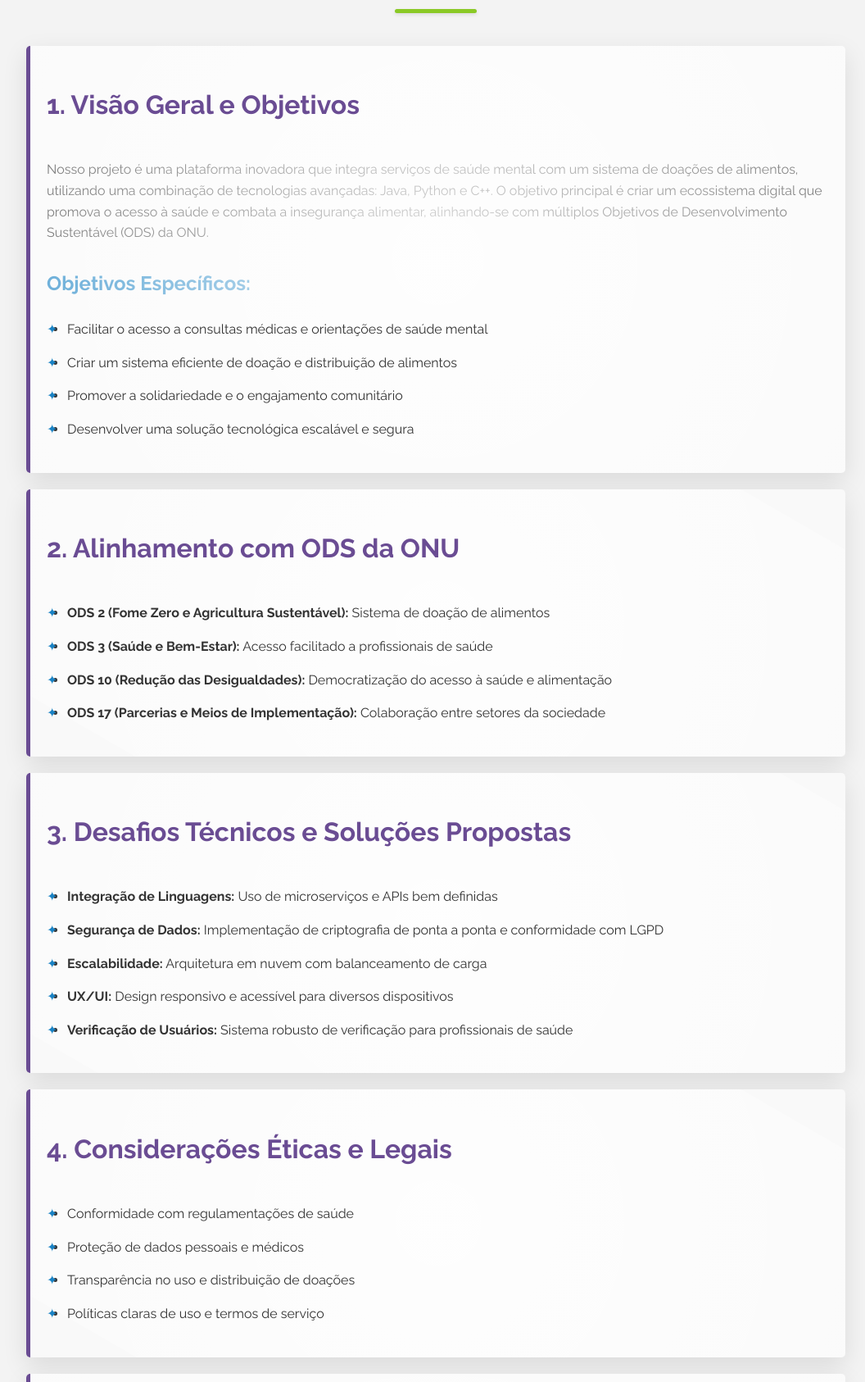
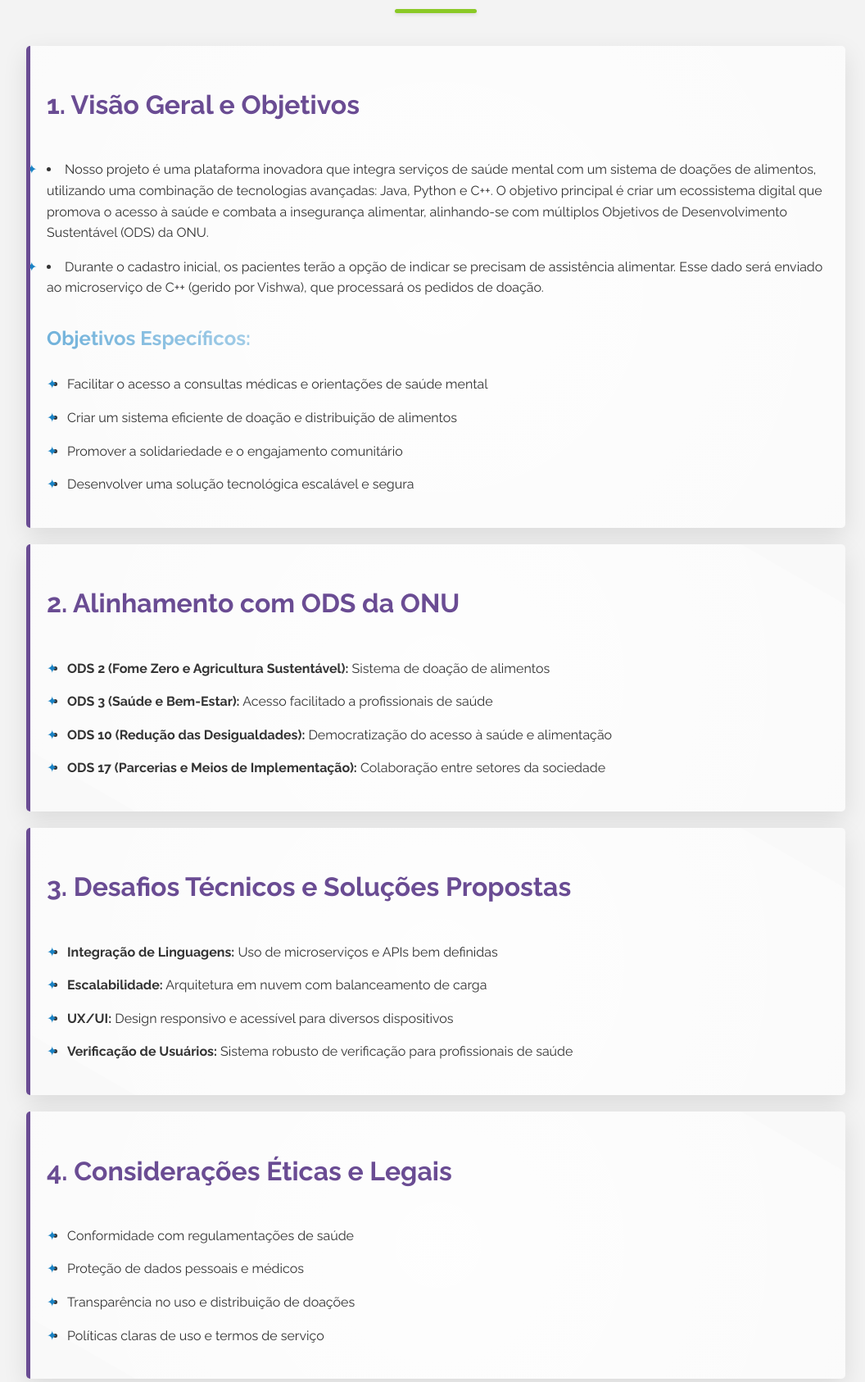
Before and after one commit to sofiaamosqueraa/PYTHON, a Flask app: page /projeito in a window 1280 px wide. Shown: the part 246-1932 px from the top of the page at 82% size, without its empty margins (108-1164 px from the left). Run offline with Flask 3, Linux system fonts and the light colour scheme.

Commit message:
projeito

```diff
--- a/templates/projeito/projeito.html
+++ b/templates/projeito/projeito.html
@@ -26,14 +26,16 @@
             color: var(--text-color);
             background-color: var(--background-color);
             background-image: linear-gradient(45deg, #f3f3f3 25%, transparent 25%),
-                              linear-gradient(-45deg, #f3f3f3 25%, transparent 25%),
-                              linear-gradient(45deg, transparent 75%, #f3f3f3 75%),
-                              linear-gradient(-45deg, transparent 75%, #f3f3f3 75%);
+                linear-gradient(-45deg, #f3f3f3 25%, transparent 25%),
+                linear-gradient(45deg, transparent 75%, #f3f3f3 75%),
+                linear-gradient(-45deg, transparent 75%, #f3f3f3 75%);
             background-size: 20px 20px;
             background-position: 0 0, 0 10px, 10px -10px, -10px 0px;
         }
 
-        h1, h2, h3 {
+        h1,
+        h2,
+        h3 {
             font-weight: 700;
             color: var(--primary-color);
         }
@@ -45,7 +47,7 @@
             text-transform: uppercase;
             letter-spacing: 3px;
             position: relative;
-            text-shadow: 2px 2px 4px rgba(0,0,0,0.1);
+            text-shadow: 2px 2px 4px rgba(0, 0, 0, 0.1);
         }
 
         h1::after {
@@ -56,7 +58,7 @@
             background-color: var(--accent-color);
             margin: 20px auto;
             border-radius: 5px;
-            box-shadow: 0 2px 4px rgba(0,0,0,0.1);
+            box-shadow: 0 2px 4px rgba(0, 0, 0, 0.1);
         }
 
         .section {
@@ -64,7 +66,7 @@
             padding: 30px;
             margin-bottom: 40px;
             border-radius: 15px;
-            box-shadow: 0 10px 30px rgba(0,0,0,0.1);
+            box-shadow: 0 10px 30px rgba(0, 0, 0, 0.1);
             transition: all 0.3s ease;
             border-left: 5px solid var(--primary-color);
             position: relative;
@@ -78,7 +80,7 @@
             left: -50%;
             width: 200%;
             height: 200%;
-            background: radial-gradient(circle, rgba(255,255,255,0.8) 0%, rgba(255,255,255,0) 80%);
+            background: radial-gradient(circle, rgba(255, 255, 255, 0.8) 0%, rgba(255, 255, 255, 0) 80%);
             transform: rotate(30deg);
             transition: transform 0.5s ease;
         }
@@ -89,10 +91,11 @@
 
         .section:hover {
             transform: translateY(-10px) scale(1.02);
-            box-shadow: 0 20px 40px rgba(0,0,0,0.2);
+            box-shadow: 0 20px 40px rgba(0, 0, 0, 0.2);
         }
 
-        ul, ol {
+        ul,
+        ol {
             margin-bottom: 20px;
             padding-left: 25px;
         }
@@ -126,7 +129,7 @@
 
         .highlight:hover {
             transform: scale(1.05) rotate(-2deg);
-            box-shadow: 0 5px 15px rgba(0,0,0,0.2);
+            box-shadow: 0 5px 15px rgba(0, 0, 0, 0.2);
         }
 
         .section h2 {
@@ -161,8 +164,15 @@
         }
 
         @keyframes fadeInUp {
-            from { opacity: 0; transform: translateY(30px); }
-            to { opacity: 1; transform: translateY(0); }
+            from {
+                opacity: 0;
+                transform: translateY(30px);
+            }
+
+            to {
+                opacity: 1;
+                transform: translateY(0);
+            }
         }
 
         .section {
@@ -178,25 +188,46 @@
             body {
                 padding: 15px;
             }
+
             .section {
                 padding: 20px;
             }
+
             h1 {
                 font-size: 2.5em;
             }
         }
-        ul, ol { margin-bottom: 20px; }
-        .section { background-color: #f9f9f9; padding: 20px; margin-bottom: 20px; border-radius: 5px; }
-        .highlight { background-color: #e74c3c; color: white; padding: 2px 5px; border-radius: 3px; }
-        #google_translate_element { float: right; }
 
+        ul,
+        ol {
+            margin-bottom: 20px;
+        }
+
+        .section {
+            background-color: #f9f9f9;
+            padding: 20px;
+            margin-bottom: 20px;
+            border-radius: 5px;
+        }
+
+        .highlight {
+            background-color: #e74c3c;
+            color: white;
+            padding: 2px 5px;
+            border-radius: 3px;
+        }
+
+        #google_translate_element {
+            float: right;
+        }
     </style>
     <script type="text/javascript">
         function googleTranslateElementInit() {
-            new google.translate.TranslateElement({pageLanguage: 'pt', layout: google.translate.TranslateElement.InlineLayout.SIMPLE}, 'google_translate_element');
+            new google.translate.TranslateElement({ pageLanguage: 'pt', layout: google.translate.TranslateElement.InlineLayout.SIMPLE }, 'google_translate_element');
         }
     </script>
-    <script type="text/javascript" src="//translate.google.com/translate_a/element.js?cb=googleTranslateElementInit"></script>
+    <script type="text/javascript"
+        src="//translate.google.com/translate_a/element.js?cb=googleTranslateElementInit"></script>
 </head>
 
 <body>
@@ -207,10 +238,21 @@
 
     <div class="section">
         <h2>1. Visão Geral e Objetivos</h2>
-        <p>Nosso projeto é uma plataforma inovadora que integra serviços de saúde mental com um sistema de doações de
-            alimentos, utilizando uma combinação de tecnologias avançadas: Java, Python e C++. O objetivo principal é
-            criar um ecossistema digital que promova o acesso à saúde e combata a insegurança alimentar, alinhando-se
-            com múltiplos Objetivos de Desenvolvimento Sustentável (ODS) da ONU.</p>
+        <p>
+            <li>Nosso projeto é uma plataforma inovadora que integra serviços de saúde mental com um sistema de doações
+                de
+                alimentos, utilizando uma combinação de tecnologias avançadas: Java, Python e C++. O objetivo principal
+                é
+                criar um ecossistema digital que promova o acesso à saúde e combata a insegurança alimentar,
+                alinhando-se
+                com múltiplos Objetivos de Desenvolvimento Sustentável (ODS) da ONU.</li>
+        </p>
+
+        <p>
+            <li>Durante o cadastro inicial, os pacientes terão a opção de indicar se precisam de assistência alimentar.
+                Esse dado será enviado ao microserviço de C++ (gerido por Vishwa), que processará os pedidos de doação.
+            </li>
+        </p>
         <h3>Objetivos Específicos:</h3>
         <ul>
             <li>Facilitar o acesso a consultas médicas e orientações de saúde mental</li>
@@ -235,8 +277,7 @@
         <h2>3. Desafios Técnicos e Soluções Propostas</h2>
         <ul>
             <li><strong>Integração de Linguagens:</strong> Uso de microserviços e APIs bem definidas</li>
-            <li><strong>Segurança de Dados:</strong> Implementação de criptografia de ponta a ponta e conformidade com
-                LGPD</li>
+
             <li><strong>Escalabilidade:</strong> Arquitetura em nuvem com balanceamento de carga</li>
             <li><strong>UX/UI:</strong> Design responsivo e acessível para diversos dispositivos</li>
             <li><strong>Verificação de Usuários:</strong> Sistema robusto de verificação para profissionais de saúde
@@ -257,35 +298,45 @@
 
     <div class="section">
         <h2>5. Distribuição de Tarefas por Membro da Equipa</h2>
-        <h3>5.1 Sofia</h3>
+        <h3>5.1 Sofía (Java)</h3>
         <ul>
-            <li>Frontend: Componentes React para cadastro e atendimento de profissionais de saúde</li>
-            <li>Backend (Java): API RESTful para agendamento de consultas e verificação de credenciais</li>
-            <li>Python: Scripts para integração com sistemas externos de saúde</li>
-            <li>C++: Módulos de processamento de dados em tempo real para doações</li>
+            <li>
+                <h3>Responsabilidade principal: Gerenciar o sistema de consultas psicológicas e a comunicação entre
+                    pacientes e psicólogos.</h3>
+            </li>
         </ul>
-        <h3>5.2 Lara</h3>
         <ul>
-            <li>Frontend: Componentes React para sistema de doação de alimentos</li>
-            <li>Backend (Java): API RESTful para doações e matching entre doadores e beneficiários</li>
-            <li>Python: Algoritmos de análise de dados para políticas públicas</li>
-            <li>C++: Componentes de segurança e criptografia</li>
+            <li>Implementar o agendamento de consultas.</li>
+            <li>Criar o canal de comunicação entre pacientes e psicólogos via mensagens.</li>
+            <li>Integrar a visualização de informações sobre doações de alimentos no agendamento de consultas,
+                permitindo que o psicólogo veja se o paciente precisa de ajuda alimentar.</li>
         </ul>
-        <h3>5.3 Vishwa</h3>
+        <h3>5.2 Lara (Python/Flask)</h3>
         <ul>
-            <li>Frontend: Componentes React para painel de administração</li>
-            <li>Backend (Java): API RESTful para autenticação e gestão de utilizadores</li>
-            <li>Python: Scripts para integração com MongoDB e análise preditiva</li>
-            <li>C++: Algoritmos de otimização para matching e distribuição de recursos</li>
+            <li>
+                <h3>Responsabilidade principal: Desenvolver a interface de usuário e gerenciar o fluxo de registro de
+                    profissionais e pacientes.</h3>
+            </li>
         </ul>
-        <h3>5.4 Tarefas Comuns</h3>
         <ul>
-            <li>Configuração e manutenção da infraestrutura de microserviços</li>
-            <li>Integração de componentes React com APIs backend</li>
-            <li>Implementação de design responsivo e acessível</li>
-            <li>Realização de testes unitários e de integração</li>
-            <li>Participação em code reviews e pair programming</li>
-            <li>Contribuição para documentação técnica e de utilizador</li>
+            <li>Implementar o fluxo de registro, com opções para profissionais (psicólogos), pacientes, doadores e
+                admin.</li>
+            <li>Conectar o sistema de registro com a API de Vishwa (C++) para gerenciar as doações de alimentos.</li>
+            <li>Criar as interfaces.</li>
+            <li>Garantir que a autenticação e o fluxo de login sejam seguros.</li>
+        </ul>
+        <h3>5.3 Vishwa (C++)</h3>
+        <ul>
+            <li>
+                <h3>Responsabilidade principal: Implementar o sistema de doações de alimentos.</h3>
+            </li>
+        </ul>
+        <ul>
+            <li>Desenvolver a lógica para cadastrar e gerenciar doações de alimentos.</li>
+            <li>Criar uma API para o sistema de doações que se comunique com os outros microserviços (Python e Java).
+            </li>
+            <li>Implementar a lógica para que os pacientes possam solicitar alimentos.
+                Gerar relatórios sobre o status das doações e sua distribuição.</li>
         </ul>
     </div>
 
```
